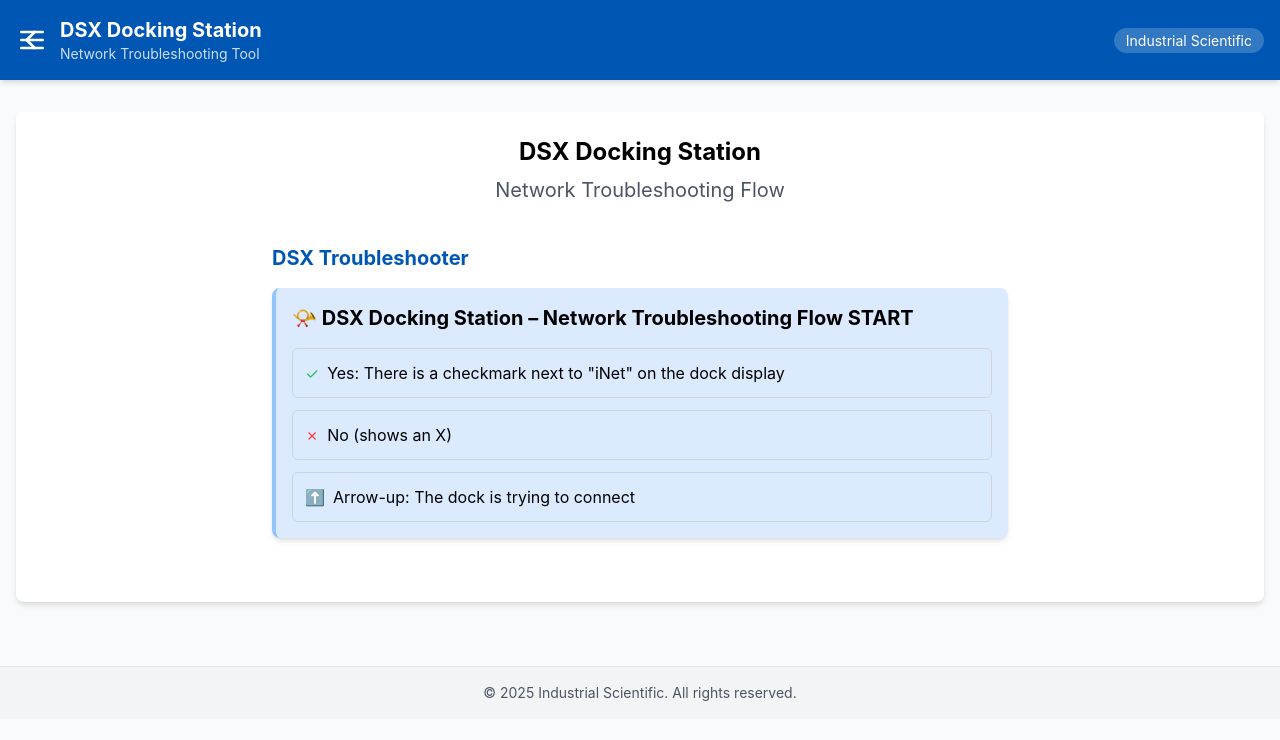
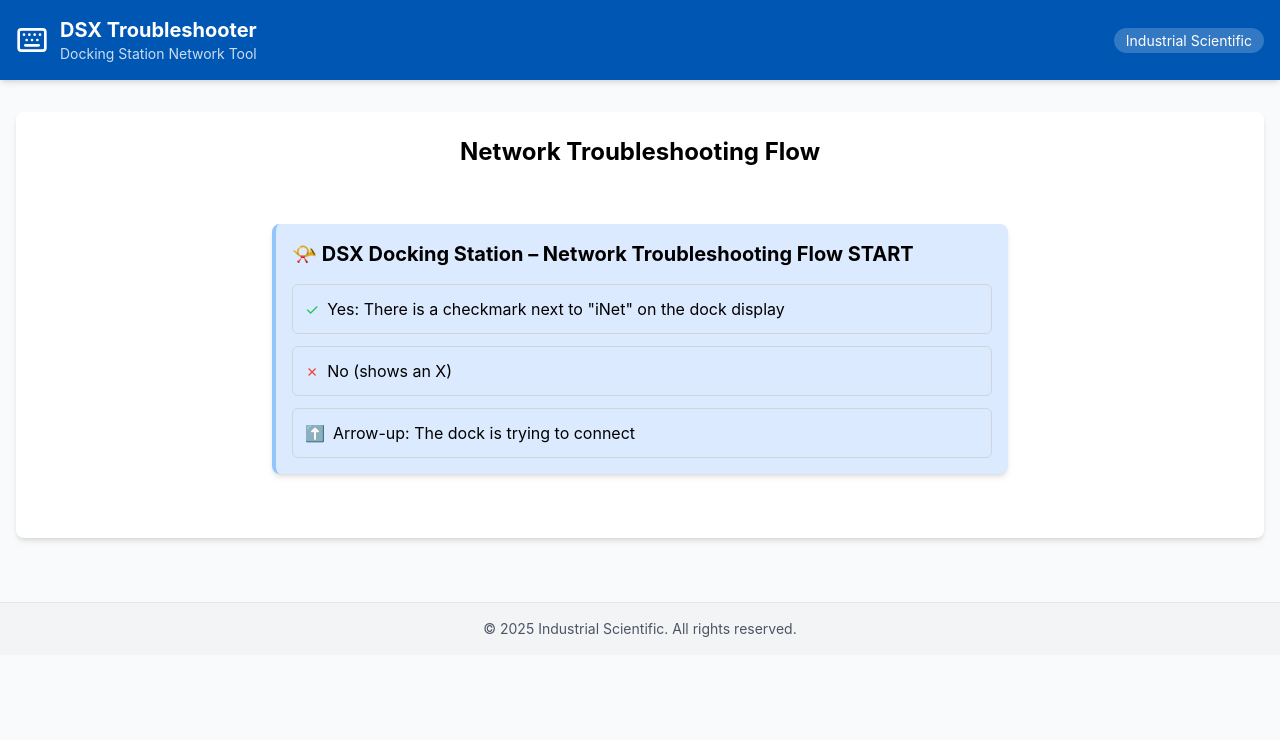
Before and after one commit to mattfelber/dsx, a React (Create React App) app: page / in a window 1280 px wide. Shown: the top 740 px of the page. Built offline with nearby package versions, Linux system fonts and the light colour scheme.

Commit message:
Improve UI: Remove redundant text and fix icon

```diff
--- a/public/index.html
+++ b/public/index.html
@@ -7,7 +7,7 @@
     <meta name="theme-color" content="#000000" />
     <meta
       name="description"
-      content="Web site created using create-react-app"
+      content="DSX Docking Station Network Troubleshooting Tool"
     />
     <link rel="apple-touch-icon" href="%PUBLIC_URL%/logo192.png" />
     <!--
@@ -24,7 +24,7 @@
       work correctly both with client-side routing and a non-root public URL.
       Learn how to configure a non-root public URL by running `npm run build`.
     -->
-    <title>React App</title>
+    <title>DSX Troubleshooter</title>
   </head>
   <body>
     <noscript>You need to enable JavaScript to run this app.</noscript>
--- a/src/App.tsx
+++ b/src/App.tsx
@@ -25,8 +25,7 @@
 
       <main className="container mx-auto py-8 px-4">
         <div className="bg-white rounded-lg shadow-md p-6 mb-8">
-          <h1 className="text-2xl font-bold text-center mb-2">DSX Docking Station</h1>
-          <h2 className="text-xl text-gray-600 text-center mb-6">Network Troubleshooting Flow</h2>
+          <h1 className="text-2xl font-bold text-center mb-6">Network Troubleshooting Flow</h1>
 
           {!troubleshootingComplete ? (
             <DecisionTree onComplete={handleComplete} />
--- a/src/components/DecisionTree.tsx
+++ b/src/components/DecisionTree.tsx
@@ -87,8 +87,7 @@
 
   return (
     <div className="max-w-3xl mx-auto p-4">
-      <div className="flex justify-between items-center mb-4">
-        <h1 className="text-xl font-bold text-primary">DSX Troubleshooter</h1>
+      <div className="flex justify-end items-center mb-4">
         {currentNodeId !== 'start' && (
           <button
             onClick={handleRestart}
--- a/src/components/Header.tsx
+++ b/src/components/Header.tsx
@@ -16,12 +16,19 @@
               strokeLinecap="round"
               strokeLinejoin="round"
             >
-              <path d="M4 6h16M4 12h16M4 18h16"></path>
-              <path d="M14 6l-6 6 6 6"></path>
+              <rect x="2" y="4" width="20" height="16" rx="2" />
+              <path d="M6 8h.01" />
+              <path d="M10 8h.01" />
+              <path d="M14 8h.01" />
+              <path d="M18 8h.01" />
+              <path d="M8 12h.01" />
+              <path d="M12 12h.01" />
+              <path d="M16 12h.01" />
+              <path d="M7 16h10" />
             </svg>
             <div>
-              <h1 className="text-xl font-bold">DSX Docking Station</h1>
-              <p className="text-sm opacity-80">Network Troubleshooting Tool</p>
+              <h1 className="text-xl font-bold">DSX Troubleshooter</h1>
+              <p className="text-sm opacity-80">Docking Station Network Tool</p>
             </div>
           </div>
           <div className="hidden md:block">
```
Also changed, not shown: public/manifest.json.
